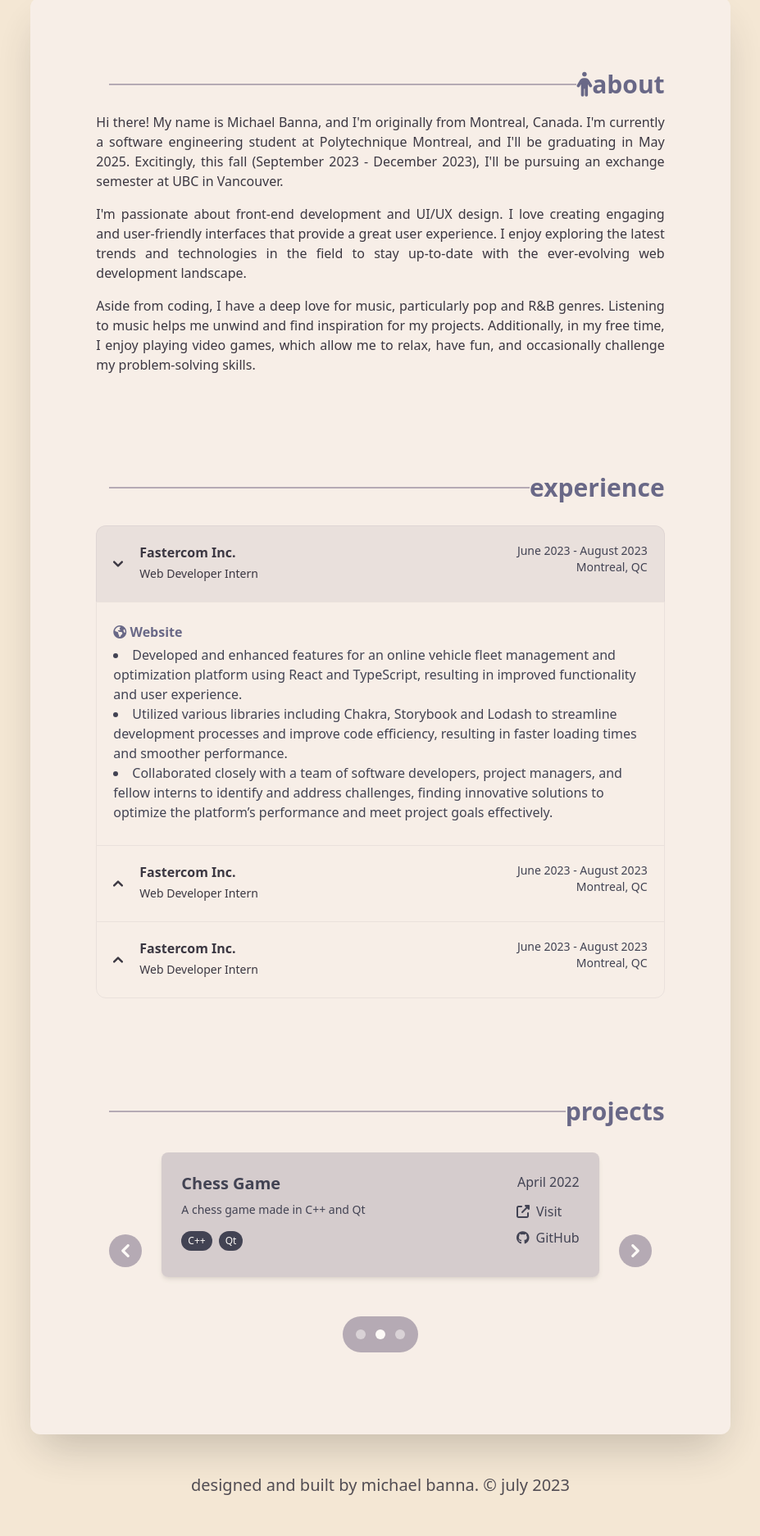
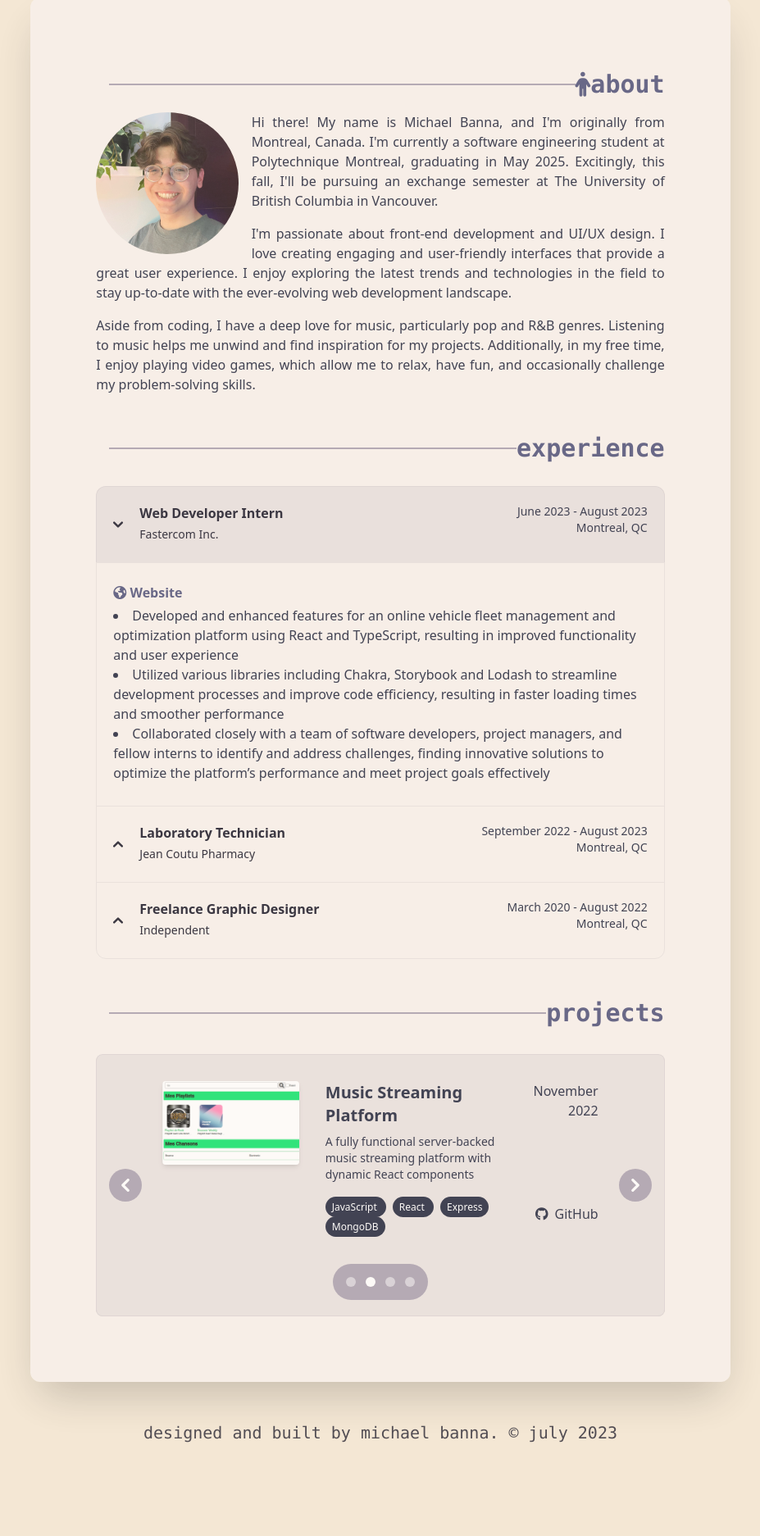
Before and after one commit to bmchl/bannadotdev, an Astro site: page / in a window 1280 px wide. Shown: the part 867-2741 px from the top of the page at 82% size, without its empty margins (176-1103 px from the left). After the commit the page ends 2677 px from the top, so only its background shows below. Built offline with nearby package versions, Linux system fonts and the light colour scheme; Astro itself is replaced by a stand-in of ours; animation ran at ten frames a second.

Commit message:
improve presentation, add data

```diff
--- a/src/components/About.astro
+++ /dev/null
@@ -1,14 +0,0 @@
-<div class="h-full w-full text-writing-light">
-  <p class="mt-4 leading-6 text-justify tabular-nums">
-    Hi there! My name is Michael Banna, and I'm originally from Montreal, Canada. I'm currently a software engineering student at Polytechnique Montreal, and I'll be graduating in May 2025.
-    Excitingly, this fall (September 2023 - December 2023), I'll be pursuing an exchange semester at UBC in Vancouver.
-  </p>
-  <p class="mt-4 leading-6 text-justify tabular-nums">
-    I'm passionate about front-end development and UI/UX design. I love creating engaging and user-friendly interfaces that provide a great user experience.
-    I enjoy exploring the latest trends and technologies in the field to stay up-to-date with the ever-evolving web development landscape.
-  </p>
-  <p class="mt-4 leading-6 text-justify tabular-nums">
-    Aside from coding, I have a deep love for music, particularly pop and R&B genres. Listening to music helps me unwind and find inspiration for my projects.
-    Additionally, in my free time, I enjoy playing video games, which allow me to relax, have fun, and occasionally challenge my problem-solving skills.
-  </p>
-</div>
--- a/src/components/Header.astro
+++ b/src/components/Header.astro
@@ -1,6 +1,5 @@
 ---
 import Socials from '../components/Socials.astro'
-import Resume from '../components/Resume.astro'
 ---
 <div class="w-full flex flex-row h">
   <div
@@ -8,7 +7,7 @@ import Resume from '../components/Resume.astro'
   >
     <nav class="flex items-center justify-between  content-center h-full mr-2 ml-2">
       <a
-        class="text-2xl font-bold hover:text-writing-dark transition-all"
+        class="text-2xl font-bold font-mono hover:text-writing-dark transition-all"
         href="/">michael banna</a
       >
       <ul class="flex space-x-4">
--- a/src/components/Project.astro
+++ b/src/components/Project.astro
@@ -9,19 +9,21 @@ export interface Props {
   image: string;
 }
 
-const { githubLink, accessLink, projectName, projectDescription, date, languages } =
+const { githubLink, accessLink, projectName, projectDescription, date, languages, image } =
   Astro.props;
 ---
-
-<article class="bg-primary-light bg-opacity-50 rounded-lg shadow-md p-6 m-6 mr-20 ml-20 text-primary-dark">
-  <div class="flex flex-row w-full justify-between">
+<div class="flex flex-row bg-primary-ultralight h-full rounded-lg border border-primary-light/20 shadow-md pt-8 pr-20 pl-20 pb-28 text-primary-dark justify-between content-between">
+<a class="h-full w-1/3  mr-8  hover:ring-primary-dark" href={image} target="_blank" rel="noopener noreferrer">
+ <!-- <i class="h-4 w-4 top-0 left-0 opacity-0 hover:opacity-100 transition-all rounded cursor-pointer fas fa-external-link-alt"></i> -->
+  <img class="rounded shadow-md object-cover" src={image} alt="Project image"/>
+</a>
+  <article class="w-2/3 h-full flex flex-row justify-between">
+  <div class="flex flex-col h-full justify-between w-2/3">
+    <div>
     <h2 class="text-xl font-bold mb-2 ">{projectName}</h2>
-  <p class=" text-s">{date}</p>
+    <p class="text-sm mb-4">{projectDescription}</p>
     </div>
-    <div class="flex flex-row w-full justify-between">
-<div class="flex flex-col">
-  <p class="text-sm mb-4">{projectDescription}</p>
-  <div class="flex flex-wrap">
+    <div>
        {
           languages.map((language) => (
             <span class="bg-primary-dark text-white rounded-full text-xs px-2 py-1 mr-2 mb-2">
@@ -31,15 +33,17 @@ const { githubLink, accessLink, projectName, projectDescription, date, languages
         }
     </div>
   </div>
-  <div class="flex flex-col">
+    <div class="flex flex-col h-full w-1/3 justify-between">
+      <p class="text-s text-right">{date}</p>
+      <div>
       { accessLink && (
-    <div class="flex items-center mb-2  text-primary-dark">
+        <div class="flex items-center  content-end justify-end mb-2  text-primary-dark text-right">
           <i class="fas fa-external-link-alt mr-2"></i>
           <a class="hover:underline" href="{ accessLink }">Visit</a>
         </div>
       )}
       {githubLink && (
-  <div class="flex items-center  text-primary-dark">
+      <div class="flex items-center content-end justify-end text-primary-dark text-right">
         <i class="fab fa-github mr-2"></i>
         <a class="hover:underline" href="{ githubLink }">GitHub</a>
       </div>
@@ -47,4 +51,7 @@ const { githubLink, accessLink, projectName, projectDescription, date, languages
       </div>
     </div>
 
+
+
 </article>
+</div>
--- a/src/components/Socials.astro
+++ b/src/components/Socials.astro
@@ -13,7 +13,7 @@
     <i class="fa fa-envelope hover:text-writing-dark transition-all p-3"></i>
 </a>
   <a
-      href="{ resume }"
+      href="public/Michael_Banna_Resume.pdf"
       target="_blank"
       rel="noopener noreferrer"
       data-tooltip-target="tooltip-resume"
--- a/src/pages/index.astro
+++ b/src/pages/index.astro
@@ -1,7 +1,7 @@
 ---
 import Layout from '../layouts/Layout.astro';
 import Card from '../components/Card.astro';
-import About from '../components/About.astro';
+import About from '../sections/About.astro';
 import Experience from '../sections/Experience.astro';
 import Projects from '../sections/Projects.astro';
 ---
@@ -16,25 +16,25 @@ import Projects from '../sections/Projects.astro';
     class="bg-backdrop opacity-80 rounded-xl shadow-2xl m-auto mt-10 mb-0 p-20 w-2/3"
   >
     <section>
-  <h2 class="text-3xl mt-2 mb-2 font-bold text-primary flex items-center"><span class="flex-grow border-b-2 border-primary-light ml-4"></span><i class="fa fa-person"></i>
+  <h2 class="text-3xl mt-2 mb-2 font-bold font-mono text-primary flex items-center"><span class="flex-grow border-b-2 border-primary-light ml-4"></span><i class="fa fa-person"></i>
     about
   </h2>
   <About />
 </section>
-    <section id="experience" class="h-full mb-0 transition-all duration-300 pt-28">
-  <h2 class="text-3xl mt-2 mb-2 font-bold text-primary flex items-center"><span class="flex-grow border-b-2 border-primary-light ml-4"></span>
+    <section class="h-full mb-0 transition-all duration-300 pt-10">
+  <h2 class="text-3xl mt-2 mb-2 font-bold font-mono text-primary flex items-center"><span class="flex-grow border-b-2 border-primary-light ml-4"></span>
     experience
   </h2>
   <Experience/>
 </section>
- <section id="projects" class="h-full pt-28">
-  <h2 class="text-3xl mt-2 mb-2 font-bold text-primary flex items-center"><span class="flex-grow border-b-2 border-primary-light ml-4"></span>
+ <section  class="h-full pt-10">
+  <h2 class="text-3xl mt-2 mb-2 font-bold font-mono text-primary flex items-center"><span class="flex-grow border-b-2 border-primary-light ml-4"></span>
     projects
   </h2>
   <Projects />
 </section>
   </main>
-  <footer class="flex justify-center items-center px-auto mx-auto text-xl text-writing-light opacity-70 py-12">
+  <footer class="flex font-mono justify-center items-center px-auto mx-auto text-xl text-writing-light opacity-70 py-12">
     designed and built by michael banna. ©
     july 2023
   </footer>
--- /dev/null
+++ b/src/sections/About.astro
@@ -0,0 +1,18 @@
+<div class="container">
+  <img class="w-1/4 h-auto rounded-full float-left mr-4" src="/media/avi.jpeg" alt="Profile Picture">
+  <div class="text-justify text-primary-dark">
+    <p class="mt-4 leading-6">
+      Hi there! My name is Michael Banna, and I'm originally from Montreal, Canada. I'm currently a software engineering student at Polytechnique Montreal, graduating in May 2025.
+      Excitingly, this fall, I'll be pursuing an exchange semester at The University of British Columbia in Vancouver.
+    </p>
+    <p class="mt-4 leading-6">
+      I'm passionate about front-end development and UI/UX design. I love creating engaging and user-friendly interfaces that provide a great user experience.
+      I enjoy exploring the latest trends and technologies in the field to stay up-to-date with the ever-evolving web development landscape.
+    </p>
+    <section id="experience"></section>
+    <p class="mt-4 leading-6">
+      Aside from coding, I have a deep love for music, particularly pop and R&B genres. Listening to music helps me unwind and find inspiration for my projects.
+      Additionally, in my free time, I enjoy playing video games, which allow me to relax, have fun, and occasionally challenge my problem-solving skills.
+    </p>
+  </div>
+</div>
--- a/src/sections/Experience.astro
+++ b/src/sections/Experience.astro
@@ -6,8 +6,8 @@
       </svg>
       <span class="ml-5 flex flex-row justify-between w-full">
         <div class="text-left">
-        <h2 class="mb-1 font-semibold">Fastercom Inc.</h2>
-      <h3 class="mb-1 text-sm">Web Developer Intern</h3>
+        <h2 class="mb-1 font-semibold">Web Developer Intern</h2>
+      <h3 class="mb-1 text-sm">Fastercom Inc.</h3>
       </div>
       <div class="text-right text-sm text-primary-dark">
       <p>{`June 2023 - August 2023`}</p>
@@ -25,9 +25,9 @@
         class="hover:underline text-primary font-bold leading-loose"
       ><i class="fa fa-globe"></i> Website</a>
       <ul class="list-disc list-inside text-primary-dark mb-2">
-        <li>Developed and enhanced features for an online vehicle fleet management and optimization platform using React and TypeScript, resulting in improved functionality and user experience.</p>
-        <li>Utilized various libraries including Chakra, Storybook and Lodash to streamline development processes and improve code efficiency, resulting in faster loading times and smoother performance.</p>
-        <li>Collaborated closely with a team of software developers, project managers, and fellow interns to identify and address challenges, finding innovative solutions to optimize the platform’s performance and meet project goals effectively.</p>
+        <li>Developed and enhanced features for an online vehicle fleet management and optimization platform using React and TypeScript, resulting in improved functionality and user experience</p>
+        <li>Utilized various libraries including Chakra, Storybook and Lodash to streamline development processes and improve code efficiency, resulting in faster loading times and smoother performance</p>
+        <li>Collaborated closely with a team of software developers, project managers, and fellow interns to identify and address challenges, finding innovative solutions to optimize the platform’s performance and meet project goals effectively</p>
       </ul>
     </div>
   </div>
@@ -38,11 +38,11 @@
 </svg>
       <span class="ml-5 flex flex-row justify-between w-full">
         <div class="text-left">
-        <h2 class="mb-1 font-semibold">Fastercom Inc.</h2>
-      <h3 class="mb-1 text-sm">Web Developer Intern</h3>
+        <h2 class="mb-1 font-semibold">Laboratory Technician</h2>
+      <h3 class="mb-1 text-sm">Jean Coutu Pharmacy</h3>
       </div>
       <div class="text-right text-sm text-primary-dark">
-      <p>{`June 2023 - August 2023`}</p>
+      <p>{`September 2022 - August 2023`}</p>
       <p>Montreal, QC</p>
       </div>
       </span>
@@ -51,18 +51,20 @@
   <div id="accordion-collapse-body-2" class="hidden" aria-labelledby="accordion-collapse-heading-2">
      <div class="p-5 border border-b-0 border-primary-light/20">
               <a
-        href="https://fasteroptim.com"
+        href="https://www.jeancoutu.com/"
         target="_blank"
         rel="noopener noreferrer"
         class="hover:underline text-primary font-bold leading-loose"
       ><i class="fa fa-globe"></i> Website</a>
       <ul class="list-disc list-inside text-primary-dark mb-2">
-        <li>Developed and enhanced features for an online vehicle fleet management and optimization platform using React and TypeScript, resulting in improved functionality and user experience.</p>
-        <li>Utilized various libraries including Chakra, Storybook and Lodash to streamline development processes and improve code efficiency, resulting in faster loading times and smoother performance.</p>
-        <li>Collaborated closely with a team of software developers, project managers, and fellow interns to identify and address challenges, finding innovative solutions to optimize the platform’s performance and meet project goals effectively.</p>
+        <li>Cooperates with a team of technicians and pharmacists to fulfill prescriptions and ordinances in a fast-paced high-volume environment</li>
+<li>Manages patient files using proprietary software to administer or verify prescription renewals, add insurance benefits and enter other personal information</li>
+<li>Prepares medication including narcotics and controlled substances, and assembles magistral medicine with precision and care
+</li>
       </ul>
     </div>
   </div>
+    <section id="projects"></section>
   <h2 id="accordion-collapse-heading-3">
     <button type="button" class="flex items-center justify-between w-full p-5 font-medium text-left text-writing-light border border-primary-light/20 last:rounded-b-xl focus:ring-4 focus:ring-primary hover:bg-primary/20" data-accordion-target="#accordion-collapse-body-3" aria-expanded="false" aria-controls="accordion-collapse-body-3">
       <svg data-accordion-icon class="w-3 h-3 rotate-180 shrink-0" aria-hidden="true" xmlns="http://www.w3.org/2000/svg" fill="none" viewBox="0 0 10 6">
@@ -70,28 +72,29 @@
 </svg>
       <span class="ml-5 flex flex-row justify-between w-full">
         <div class="text-left">
-        <h2 class="mb-1 font-semibold">Fastercom Inc.</h2>
-      <h3 class="mb-1 text-sm">Web Developer Intern</h3>
+        <h2 class="mb-1 font-semibold">Freelance Graphic Designer</h2>
+      <h3 class="mb-1 text-sm">Independent</h3>
       </div>
       <div class="text-right text-sm text-primary-dark">
-      <p>{`June 2023 - August 2023`}</p>
+      <p>{`March 2020 - August 2022`}</p>
       <p>Montreal, QC</p>
       </div>
       </span>
     </button>
   </h2>
+
   <div id="accordion-collapse-body-3" class="hidden" aria-labelledby="accordion-collapse-heading-3">
     <div class="p-5 border border-primary-light/20">
               <a
-        href="https://fasteroptim.com"
+        href="https://www.fiverr.com/bnnmchl"
         target="_blank"
         rel="noopener noreferrer"
         class="hover:underline text-primary font-bold leading-loose"
       ><i class="fa fa-globe"></i> Website</a>
        <ul class="list-disc list-inside text-primary-dark mb-2">
-        <li>Developed and enhanced features for an online vehicle fleet management and optimization platform using React and TypeScript, resulting in improved functionality and user experience.</p>
-        <li>Utilized various libraries including Chakra, Storybook and Lodash to streamline development processes and improve code efficiency, resulting in faster loading times and smoother performance.</p>
-        <li>Collaborated closely with a team of software developers, project managers, and fellow interns to identify and address challenges, finding innovative solutions to optimize the platform’s performance and meet project goals effectively.</p>
+        <li>Managed multiple projects simultaneously in order to meet tight deadlines</li>
+        <li>Developed visual identities for physical and online presences depending on clients’ needs and preferences</li>
+    <li>Delivered consistent quality design assets packaged within easy-to-use branding kits</li>
       </ul>
     </div>
   </div>
--- a/src/sections/Hero.astro
+++ b/src/sections/Hero.astro
@@ -1,11 +1,11 @@
 ---
 
 ---
-<div class="flex flex-col items-center justify-center h-screen text-primary-dark w-full content-center">
-  <h1 id="hero-title" class="bg-transparent relative text-7xl z-10 m-auto mb-0 leading-tight">
+<div class="flex  flex-col items-center justify-center h-screen text-primary-dark w-full content-center">
+  <h1 id="hero-title" class="font-mono bg-transparent relative text-7xl z-10 m-auto mb-0 leading-tight">
     <span id="part-1" class="opacity-0 transition-all duration-1000 font-bold italic">welcome,</span><br>
     <span id="part-2" class="opacity-0 transition-all duration-1000 font-bold">
-      it's <span class="font-black">michael</span>!
+      it's <span class="font-black">michael</span>.
     </span>
   </h1>
   <a href="/#about" id="part-3" class="text-center m-auto mt-20 p-0 pl-0 pr-5 font-bold underline underline-offset-8 opacity-0 transition-all duration-500 text-primary-dark text-xl">
--- a/src/sections/Projects.astro
+++ b/src/sections/Projects.astro
@@ -10,29 +10,36 @@ export let metadata = {
 export let data = {
   projects: [
     {
-      githubLink: 'https://github.com/bmchl/chess-game',
+      githubLink: 'https://github.com/bmchl/ChessGame',
       projectName: 'Chess Game',
-      projectDescription: 'A chess game made in C++ and Qt',
+      projectDescription: 'A playable desktop chess game with end-of-game scenario selection',
       date: 'April 2022',
       languages: ['C++', 'Qt'],
-      image: 'https://i.imgur.com/2Z3X3ZM.png',
+      image: '/media/chess.png',
     },
     {
-      accessLink: 'https://github.com/bmchl/chess-game',
-      githubLink: 'https://github.com/bmchl/chess-game',
-      projectName: 'Chess Game',
-      projectDescription: 'A chess game made in C++ and Qt',
-      date: 'April 2022',
-      languages: ['C++', 'Qt'],
-      image: 'https://i.imgur.com/2Z3X3ZM.png',
+      githubLink: 'https://github.com/bmchl/MusicWebApp',
+      projectName: 'Music Streaming Platform',
+      projectDescription: 'A fully functional server-backed music streaming platform with dynamic React components',
+      date: 'November 2022',
+      languages: ['JavaScript', 'React', 'Express', 'MongoDB'],
+      image: '/media/musicapp.png',
     },
     {
-      githubLink: 'https://github.com/bmchl/chess-game',
-      projectName: 'Chess Game',
-      projectDescription: 'A chess game made in C++ and Qt',
-      date: 'April 2022',
-      languages: ['C++', 'Qt'],
-      image: 'https://i.imgur.com/2Z3X3ZM.png',
+      accessLink: 'http://polytechnique-montr-al.gitlab.io/log2990/20231/equipe-306/LOG2990-306/#/home',
+      projectName: 'Find The Difference Game',
+      projectDescription: 'An image comparison game with a creation tool and multiplayer mode',
+      date: 'January 2023 - April 2023',
+      languages: ['TypeScript', 'Angular', 'Node.js', 'Express', 'MongoDB'],
+      image: '/media/7down.png',
+    },
+     {
+      githubLink: 'https://github.com/bmchl/bannadotdev',
+      projectName: 'This website!',
+      projectDescription: 'An Astro website hosted on Netlify, with Flowbite components and a mesh gradient background',
+      date: 'July 2023',
+      languages: ['Astro', 'TypeScript', 'TailwindCSS'],
+      image: '/media/bannadotdev.png',
     },
   ],
 };
@@ -52,9 +59,9 @@ const { projects } = data;
   </ol> -->
 
 
-<div id="default-carousel" class="relative w-full h-72 transition-all" data-carousel="slide">
+<div id="default-carousel" class="relative w-full h-80 transition-all mt-8" data-carousel="slide">
     <!-- Carousel wrapper -->
-    <div class="relative h-32 overflow-hidden rounded-lg md:h-96">
+    <div class="relative h-80 overflow-hidden rounded-lg md:h-80">
       {
       projects.map((project) => (
         <div class="hidden duration-700 ease-in-out" data-carousel-item>
@@ -68,7 +75,8 @@ const { projects } = data;
         <button type="button" class="w-3 h-3 rounded-full" aria-current="true" aria-label="Slide 1" data-carousel-slide-to="0"></button>
         <button type="button" class="w-3 h-3 rounded-full" aria-current="false" aria-label="Slide 2" data-carousel-slide-to="1"></button>
         <button type="button" class="w-3 h-3 rounded-full" aria-current="false" aria-label="Slide 3" data-carousel-slide-to="2"></button>
-    </div>
+        <button type="button" class="w-3 h-3 rounded-full" aria-current="false" aria-label="Slide 4" data-carousel-slide-to="3"></button>
+      </div>
     <!-- Slider controls -->
     <button type="button" class="absolute top-0 left-0 z-30 flex items-center justify-center h-full px-4 cursor-pointer group focus:outline-none" data-carousel-prev>
         <span class="inline-flex items-center justify-center w-10 h-10 rounded-full bg-primary-light dark:bg-gray-800/30 group-hover:bg-primary dark:group-hover:bg-gray-800/60 group-focus:ring-4 group-focus:ring-white dark:group-focus:ring-gray-800/70 group-focus:outline-none transition-all">
--- a/tailwind.config.cjs
+++ b/tailwind.config.cjs
@@ -18,6 +18,7 @@ module.exports = {
       primary: {
         DEFAULT: '#474973',
         light: '#A69CAC',
+        ultralight: '#E8E0DE',
         dark: '#161B33',
       },
       secondary: '#F1DAC4',
```
Also changed, not shown: public/media/7down.png (added), public/media/avi.jpeg (added), public/media/bannadotdev.png (added), public/media/chess.png (added), public/media/musicapp.png (added), 1 other file. Lines whose indentation alone changed are shown as unchanged.
